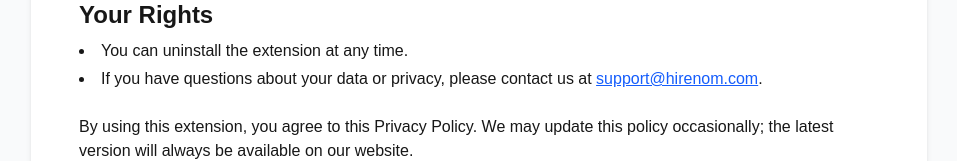
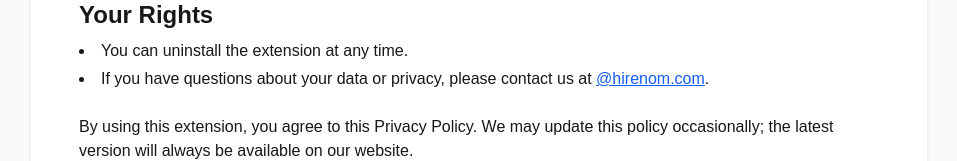
Before and after one commit to gautamkmahato/match-fox-v3, a Next.js app: page /privacy in a window 1280 px wide. Shown: the part 649-810 px from the top of the page, without its empty margins (161-1118 px from the left). Built offline with nearby package versions, Linux system fonts and the light colour scheme.

Commit message:
added the new privacy policy page

```diff
--- a/app/privacy/page.jsx
+++ b/app/privacy/page.jsx
@@ -64,7 +64,7 @@ const PrivacyPolicy = () => {
           <li>You can uninstall the extension at any time.</li>
           <li>
             If you have questions about your data or privacy, please contact us
-            at <a href="mailto:support@hirenom.com" className="text-blue-600 underline">support@hirenom.com</a>.
+            at <a href="hirenom.com" className="text-blue-600 underline">@hirenom.com</a>.
           </li>
         </ul>
       </section>
```
